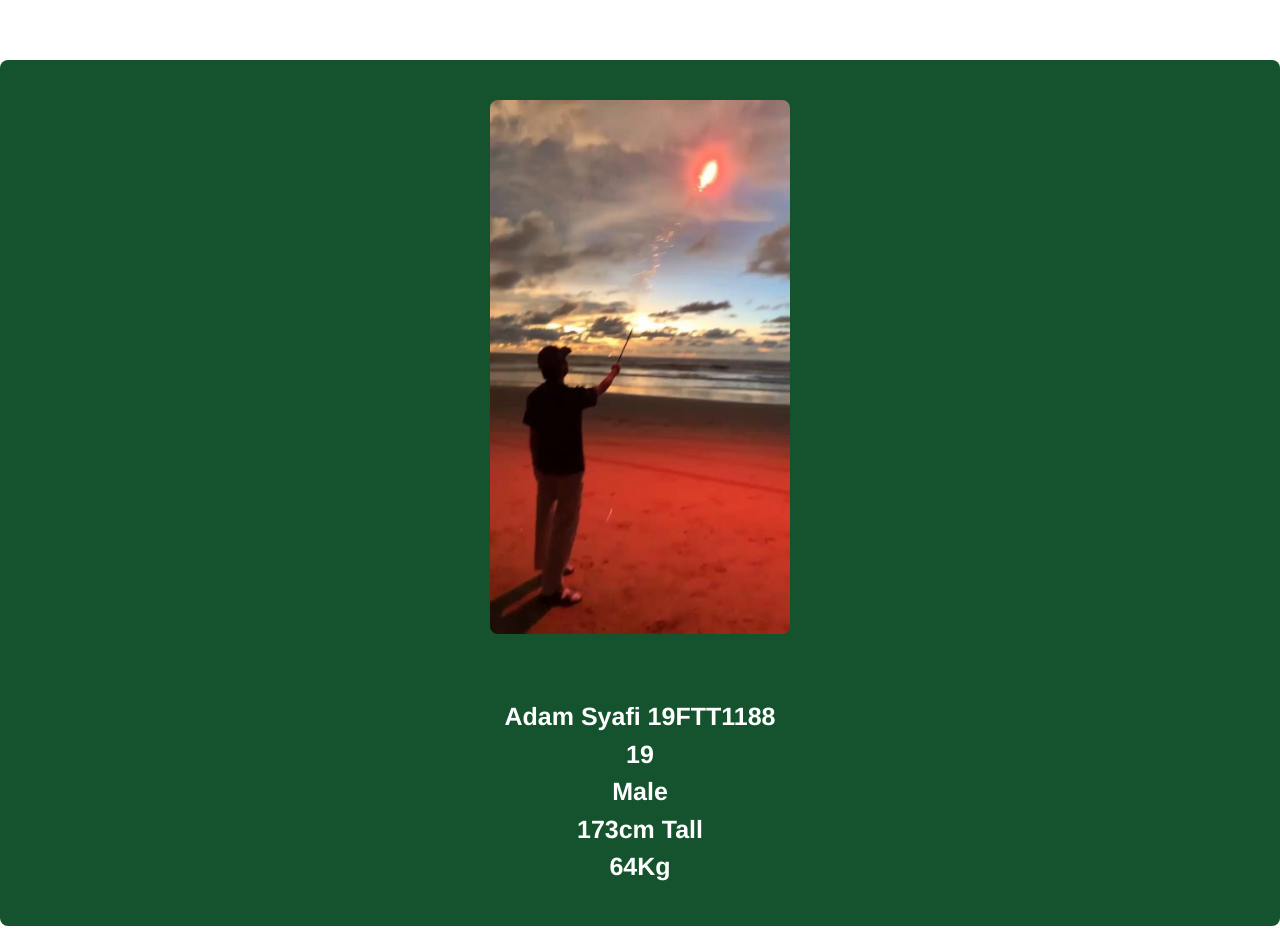
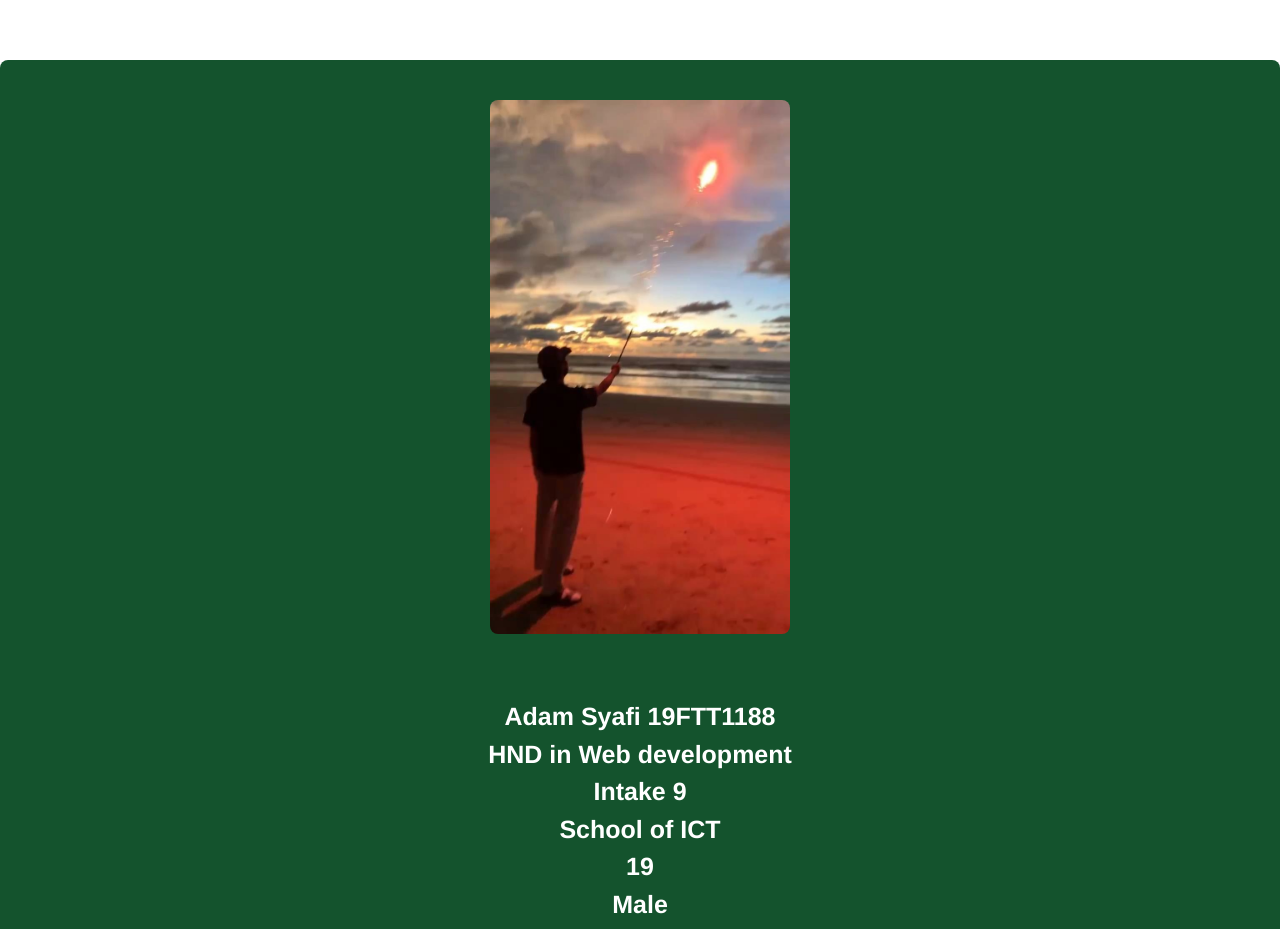
Before and after one commit to AdamSyafi/adam-project-as3, a Vue app: page / in a window 1280 px wide. Shown: the top 929 px of the page. Built offline with nearby package versions, Linux system fonts and the light colour scheme.

Commit message:
Styling modified

```diff
--- a/src/App.vue
+++ b/src/App.vue
@@ -9,6 +9,9 @@ import HelloWorld from './components/HelloWorld.vue'
 <img src="./assets/as3_picture.jpg" class="object-contain m-auto w-3/12 mb-10 rounded-lg" alt="me">
 <br>
 <p> Adam Syafi 19FTT1188</p>
+<p> HND in Web development </p>
+<p> Intake 9 </p>
+<p> School of ICT </p>
 <p> 19 </p>
 <p>  Male </p>
 <p> 173cm Tall </p>
```
